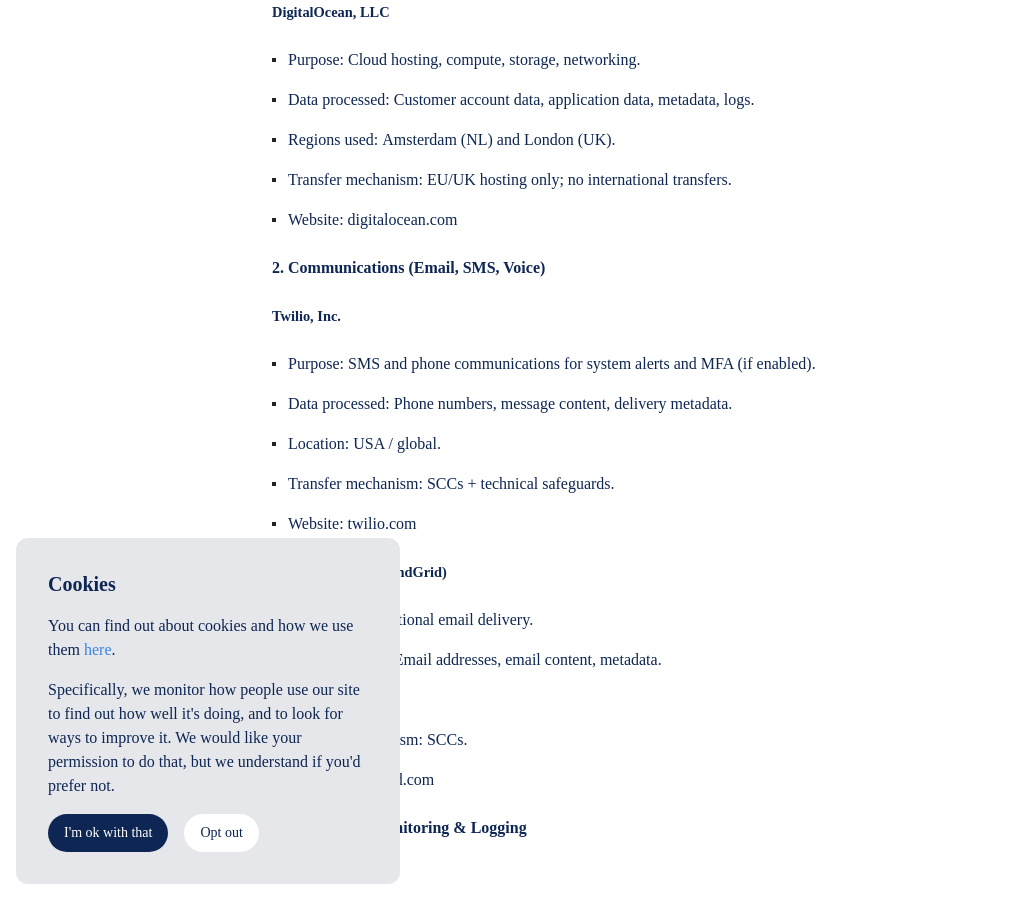
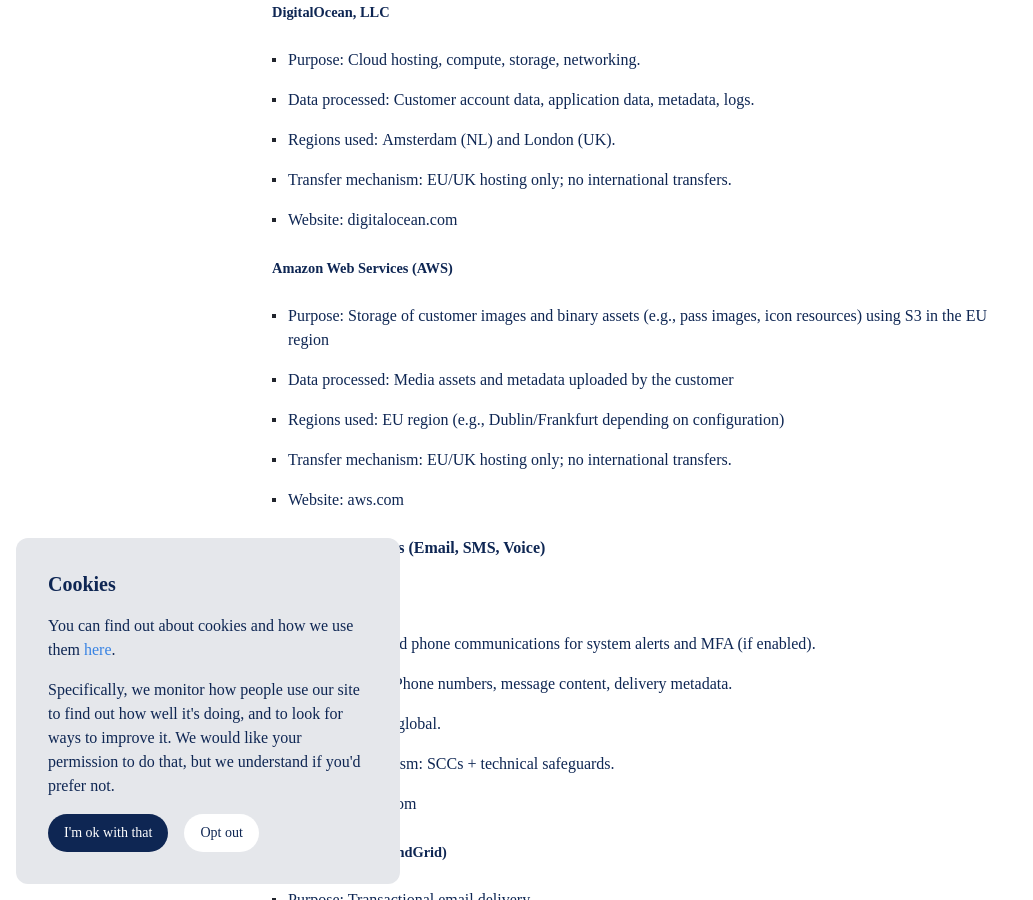
Before and after one commit to netnodes/Values, a Jekyll site: the page built from docs/subprocessors.md, in a window 1280 px wide and 900 px high, scrolled down 584 px. Shown: the whole window, without its empty margins (0-1033 px from the left). Built offline with Jekyll 4.4.1, drawn with Linux system fonts in a browser that asks for light colours; some web fonts are replaced; our own code applies the rules of GitHub Pages for plain Markdown files; a script that is not in the unit is left out.

Commit message:
adds AWS

```diff
--- a/docs/subprocessors.md
+++ b/docs/subprocessors.md
@@ -25,6 +25,13 @@ _Sub-processors exclude providers used by NetNodes for sales, marketing, communi
 - **Transfer mechanism:** EU/UK hosting only; no international transfers.
 - **Website:** digitalocean.com
 
+#### Amazon Web Services (AWS)
+
+- **Purpose:** Storage of customer images and binary assets (e.g., pass images, icon resources) using S3 in the EU region
+- **Data processed:** Media assets and metadata uploaded by the customer
+- **Regions used:** EU region (e.g., Dublin/Frankfurt depending on configuration)
+- **Transfer mechanism:** EU/UK hosting only; no international transfers.
+- **Website:** aws.com
 
 
 ### 2. Communications (Email, SMS, Voice)
```
